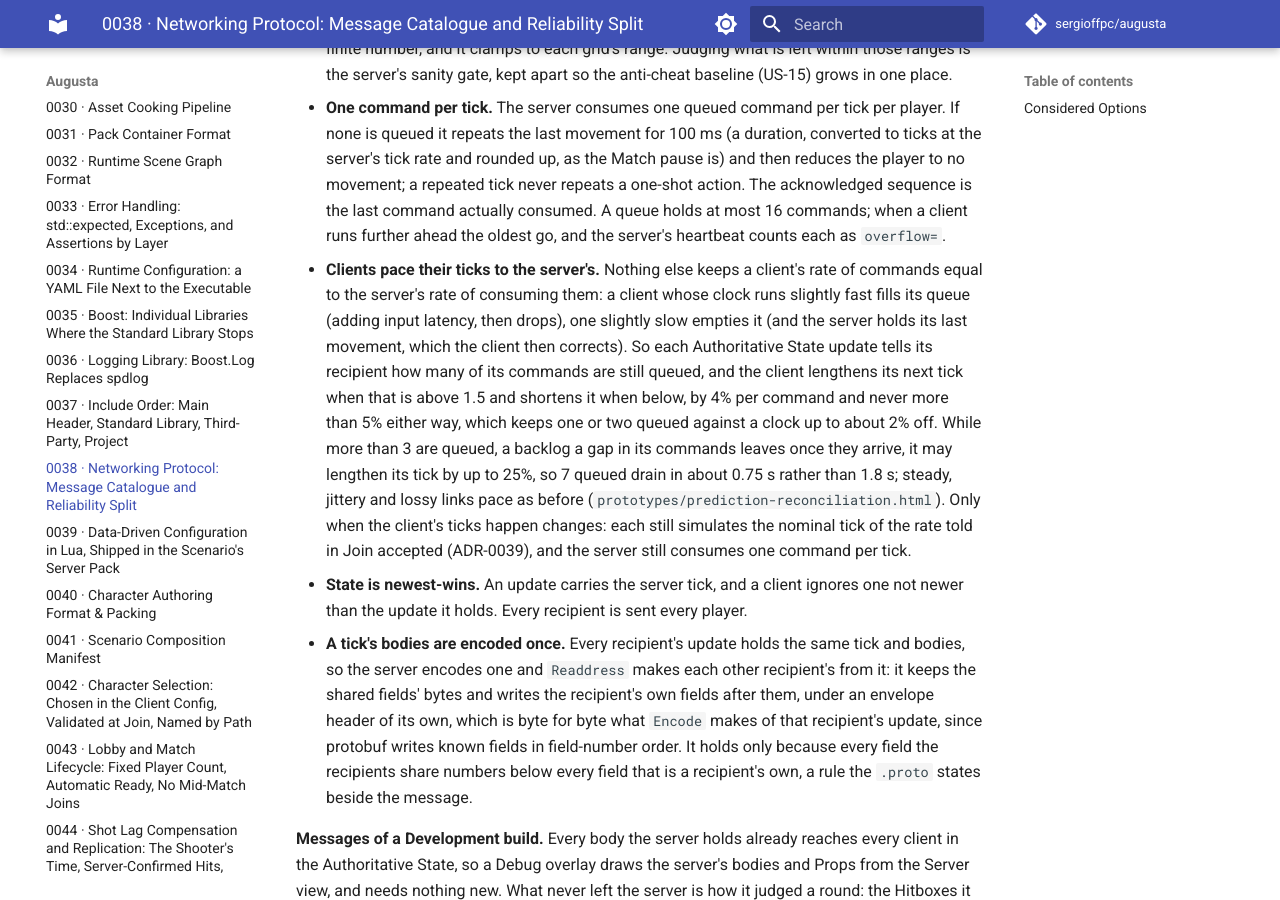
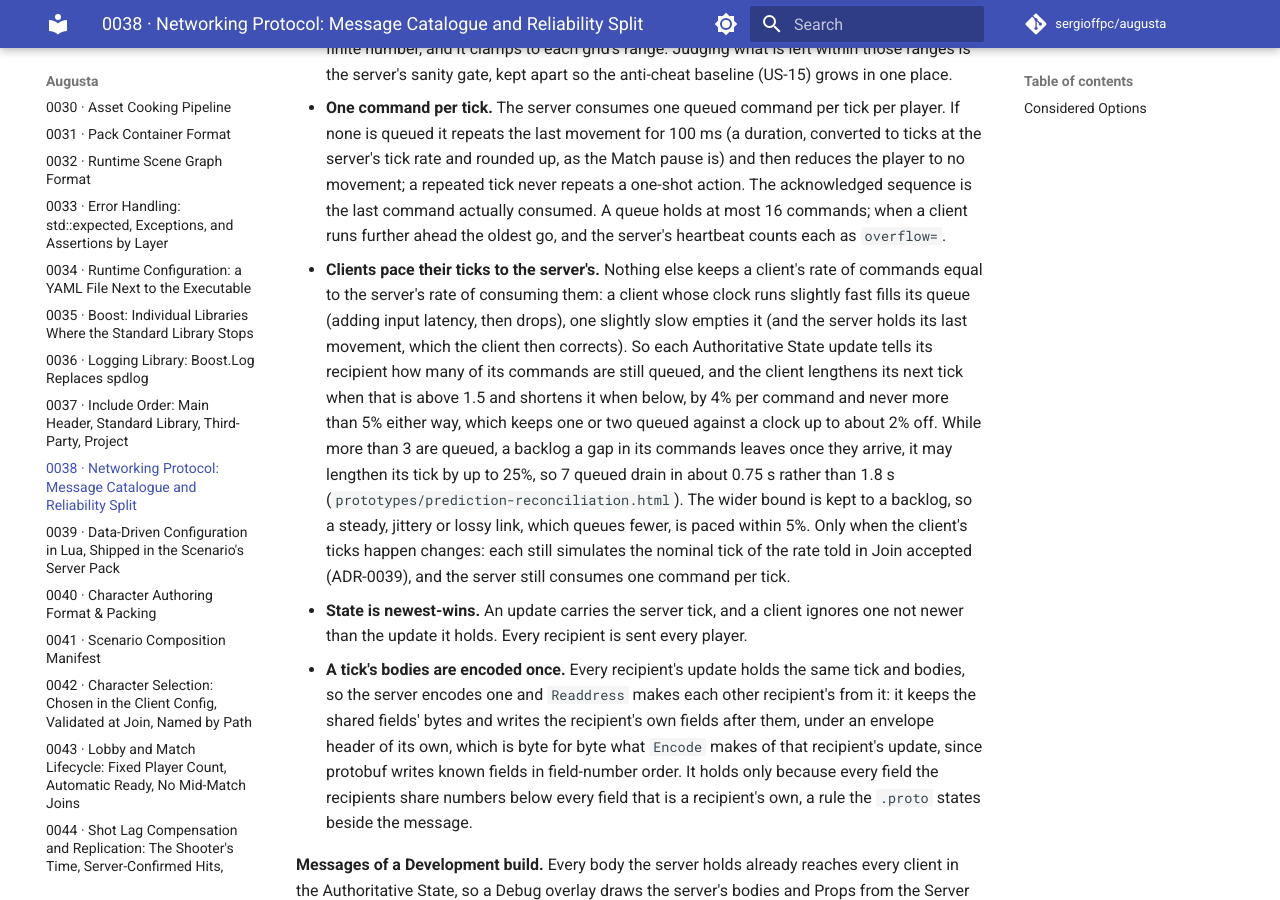
Before and after one commit to sergioffpc/augusta, an MkDocs documentation site: the page built from docs/adr/0038-networking-protocol-messages.md, in a window 1280 px wide and 900 px high, scrolled down 6697 px. Built offline with MkDocs 1.6.1 and Material for MkDocs 9.7.7, drawn with Linux system fonts in a browser that asks for light colours; comment, search, counter and statistics services are not loaded.

Commit message:
docs(adr): state the backlog pacing decision in ADR-0038
Keeps the wider bound to a backlog instead of narrating how links pace compared with before.

Co-Authored-By: Claude Opus 5.5 <noreply@anthropic.com>

```diff
--- a/docs/adr/0038-networking-protocol-messages.md
+++ b/docs/adr/0038-networking-protocol-messages.md
@@ -268,11 +268,12 @@ and it is made loss-tolerant without retransmission:
   command and never more than 5% either way, which keeps one or two queued
   against a clock up to about 2% off. While more than 3 are queued, a backlog a
   gap in its commands leaves once they arrive, it may lengthen its tick by up to
-  25%, so 7 queued drain in about 0.75 s rather than 1.8 s; steady, jittery and
-  lossy links pace as before (`prototypes/prediction-reconciliation.html`). Only
-  when the client's ticks happen changes: each still simulates the nominal tick
-  of the rate told in Join accepted (ADR-0039), and the server still consumes
-  one command per tick.
+  25%, so 7 queued drain in about 0.75 s rather than 1.8 s
+  (`prototypes/prediction-reconciliation.html`). The wider bound is kept to a
+  backlog, so a steady, jittery or lossy link, which queues fewer, is paced
+  within 5%. Only when the client's ticks happen changes: each still simulates
+  the nominal tick of the rate told in Join accepted (ADR-0039), and the server
+  still consumes one command per tick.
 - **State is newest-wins.** An update carries the server tick, and a client
   ignores one not newer than the update it holds. Every recipient is sent every
   player.
```
